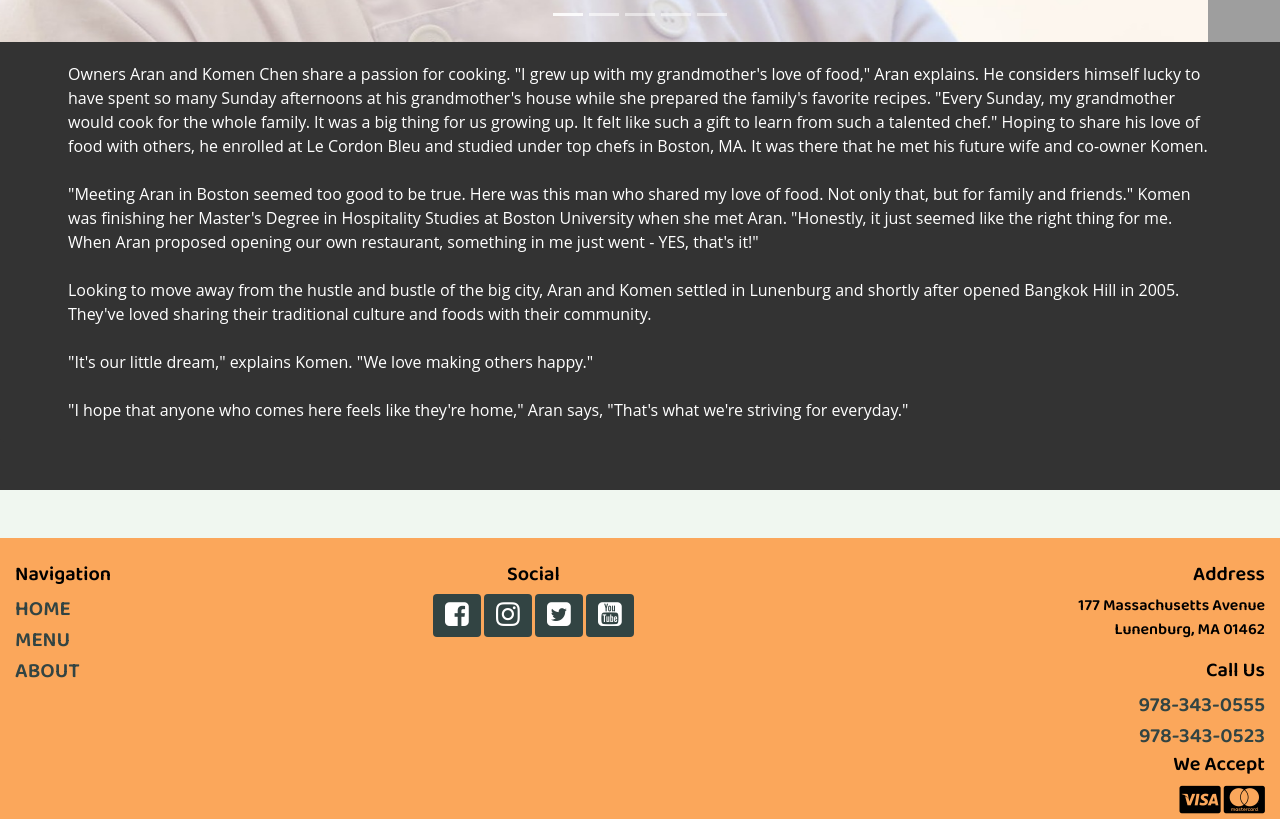
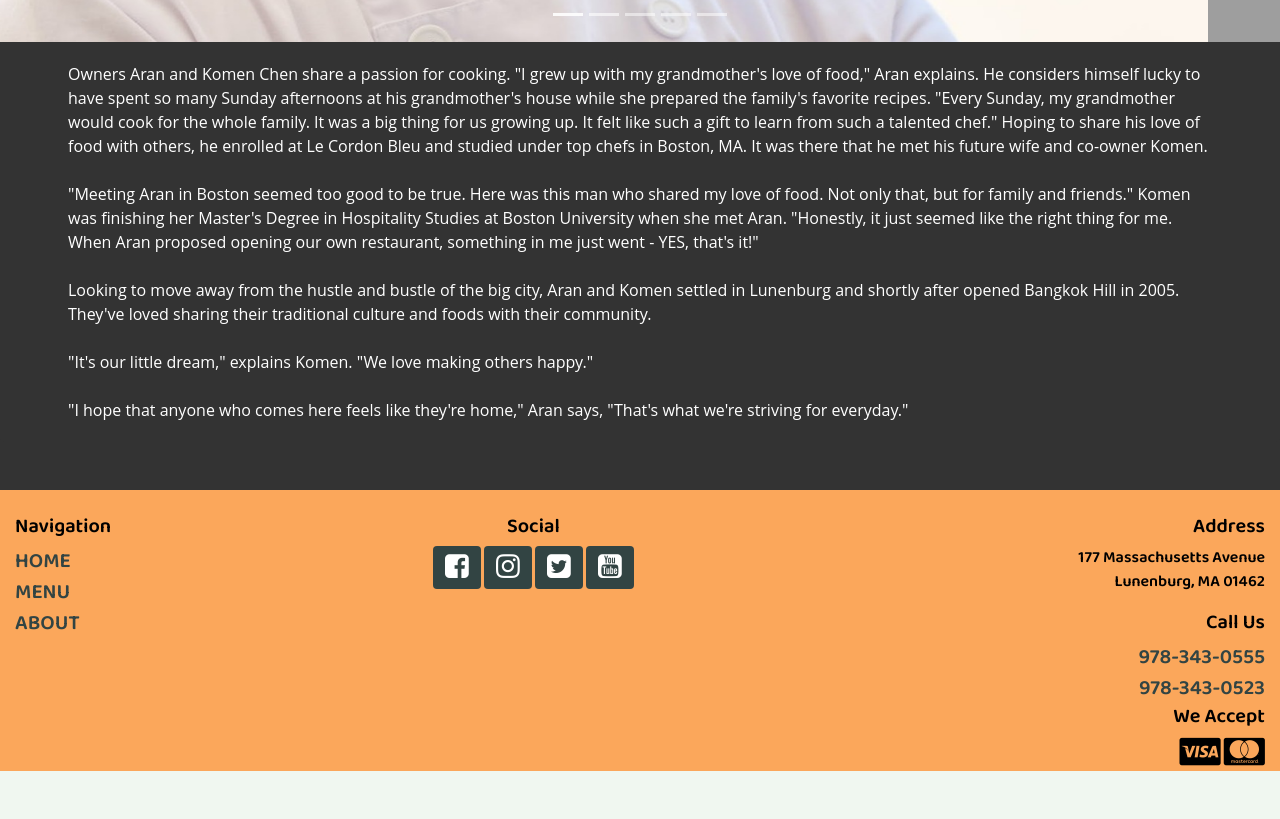
Before and after one commit to veronicaadler/bangkok-hill, a website: page about.html in a window 1280 px wide. Shown: the part 958-1777 px from the top of the page. After the commit the page ends 1729 px from the top, so only its background shows below. Drawn offline with nearby package versions, Linux system fonts and the light colour scheme; grey boxes are pictures that could not be loaded.

Commit message:
removed margin about footer

```diff
--- a/about.html
+++ b/about.html
@@ -111,7 +111,7 @@
         </div>
     </div>
 
-<footer class="site-footer mt-5 pt-4">
+<footer class="site-footer mt-0 pt-4">
     <div class="container-fluid">
         <div class="row">
             <div class="col-sm-2 text-center text-sm-left pb-3">
```
